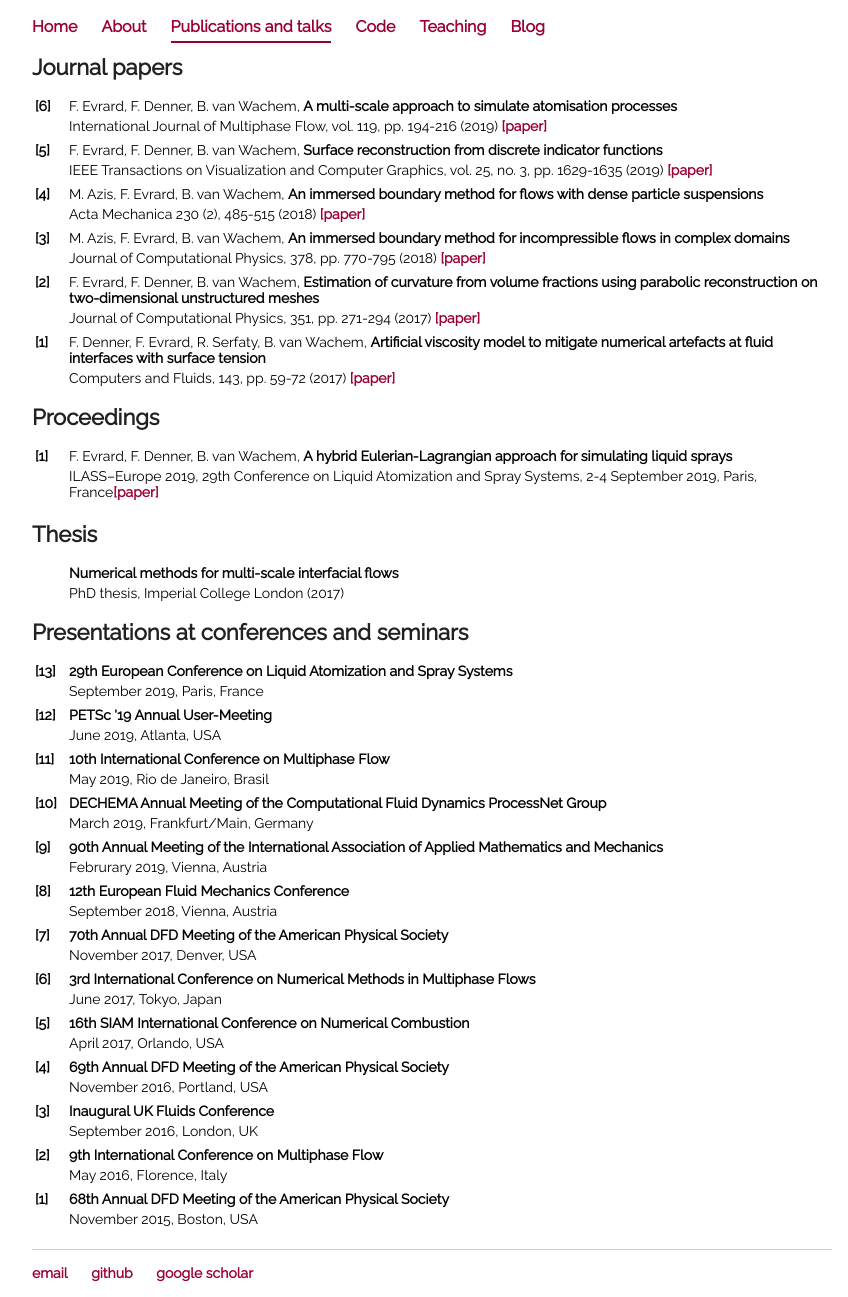
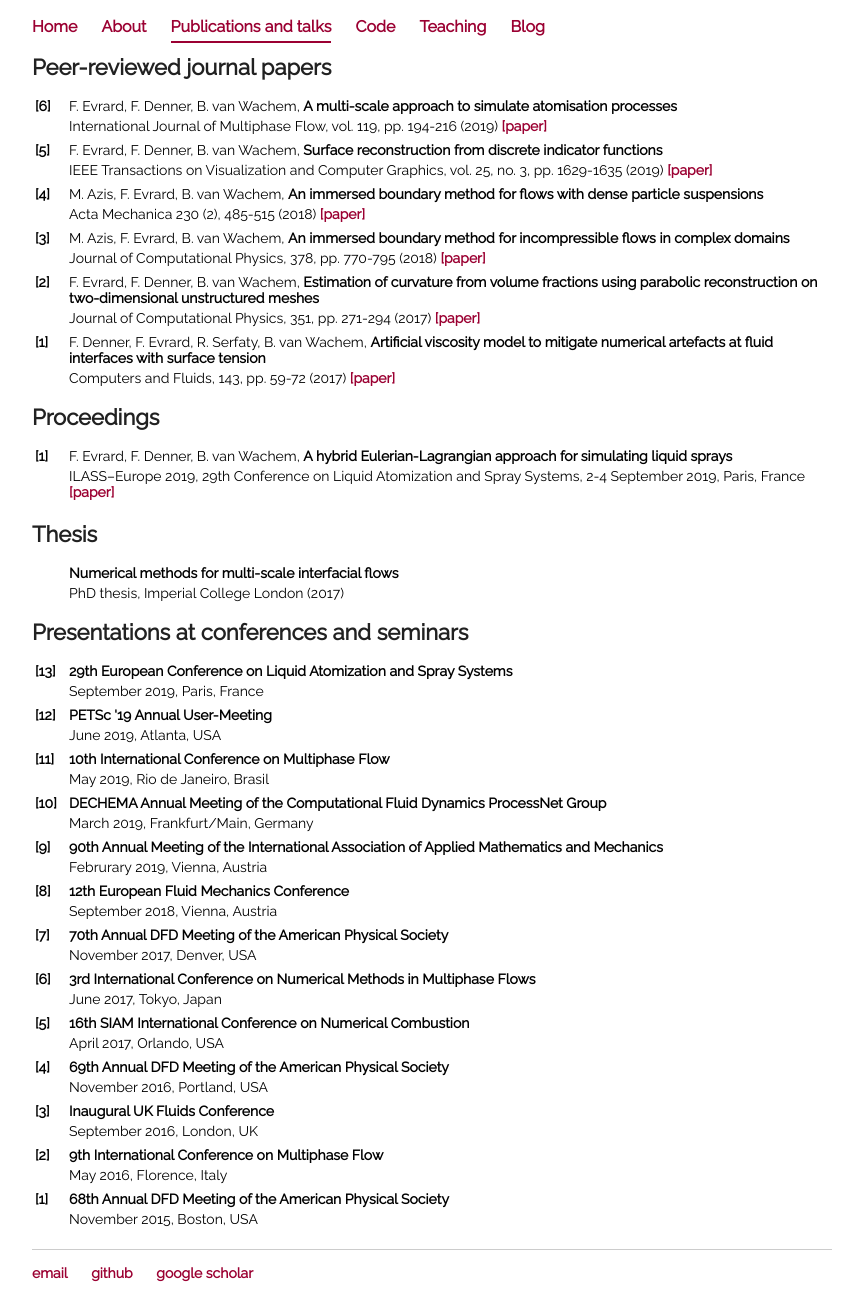
Before and after one commit to fabienevrard/fabienevrard.github.io, a Jekyll site: the page built from publications/index.html, in a window 1280 px wide. Shown: the whole page, without its empty margins (208-1056 px from the left). Built offline with Jekyll 4.4.1, drawn with Linux system fonts in a browser that asks for light colours.

Commit message:
Update index.html

```diff
--- a/publications/index.html
+++ b/publications/index.html
@@ -3,7 +3,7 @@ layout: default
 title: Publications and talks
 ---
 <div class="blurb">
-	<h1>Journal papers</h1>
+	<h1>Peer-reviewed journal papers</h1>
 
 	 <table style="width:100%; vertical-align: top; text-align: left;">
 		 <col width=4%>
@@ -75,7 +75,7 @@ volume fractions using parabolic reconstruction on two-dimensional unstructured
 		 </tr>
 		 <tr>
 			 <td></td>
-			 <td>ILASS–Europe 2019, 29th Conference on Liquid Atomization and Spray Systems, 2-4 September 2019, Paris, France<b><a href="https://ilass19.sciencesconf.org/243747">[paper]</a></b></td>
+			 <td>ILASS–Europe 2019, 29th Conference on Liquid Atomization and Spray Systems, 2-4 September 2019, Paris, France <b><a href="https://ilass19.sciencesconf.org/243747">[paper]</a></b></td>
 		 </tr>
 		 <tr><td></td><td></td></tr>
 	</table>
```
